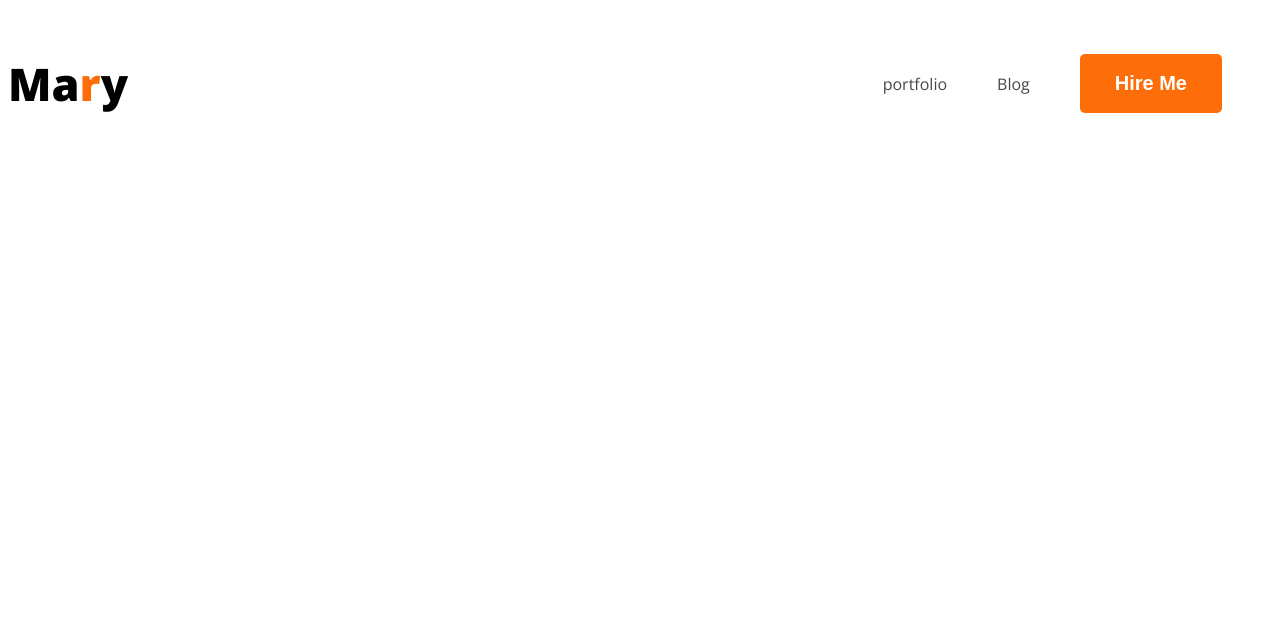
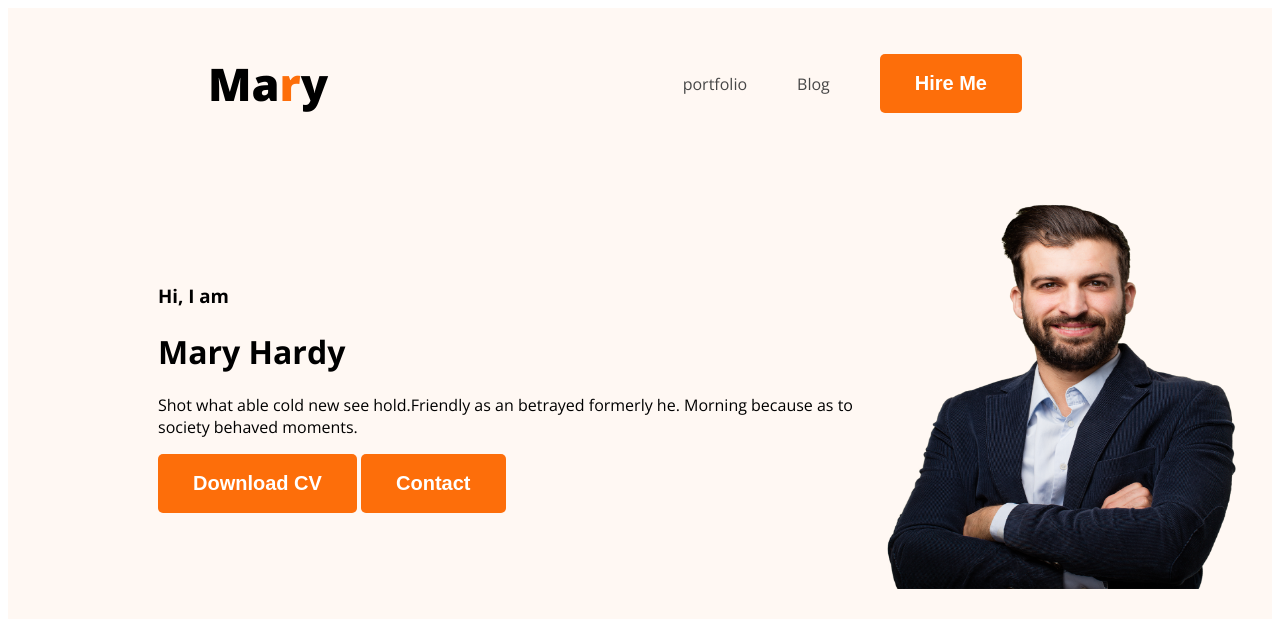
Before and after one commit to Kayum-Ali/web-developer-portfolio, a plain HTML site: page index.html in a window 1280 px wide. Drawn offline with nearby package versions, Linux system fonts and the light colour scheme.

Commit message:
Banner Contant Added

```diff
--- a/index.html
+++ b/index.html
@@ -10,7 +10,7 @@
     <link rel="stylesheet" href="style.css">
 </head>
 <body>
-     <header>
+     <header class="header">
             <nav>
                 <h3 class="nav-title">Ma<span class="text-primary">r</span>y</h3>
                 <ul>
@@ -19,6 +19,16 @@
                     <li><button class="btn-primary">Hire Me</button></li>
                 </ul>
             </nav>
+            <div class="banner">
+                <div class="banner-contant">
+                    <h3 class="banner-gratting">Hi, I am</h3>
+                    <h1 class="banner-title">Mary Hardy</h1>
+                    <p>Shot what able cold new see hold.Friendly as an betrayed formerly he. Morning because as to society behaved moments.</p>
+                    <button class="btn-primary">Download CV</button>
+                    <button class="btn-primary">Contact</button>
+                </div>
+                <img class="profile-picture" src="images/hardy.png" alt="">
+            </div>
      </header>
       <main>
 
--- a/style.css
+++ b/style.css
@@ -20,6 +20,7 @@ nav{
     display: flex;
     justify-content: space-between;
     align-items: center;
+    margin: 0 200px;
 }
 .nav-title{
     color: black;
@@ -40,3 +41,16 @@ nav a{
     text-decoration: none;
     color: #474747;
 }
+/* header related style */
+.header{
+    background-color: #FFF8F3;
+}
+.banner{
+    padding: 30px 30px 30px 150px;
+    display: flex;
+    align-items: center;
+}
+.banner .profile-picture{
+    width: 500px;
+    height: 400px;
+}
```
